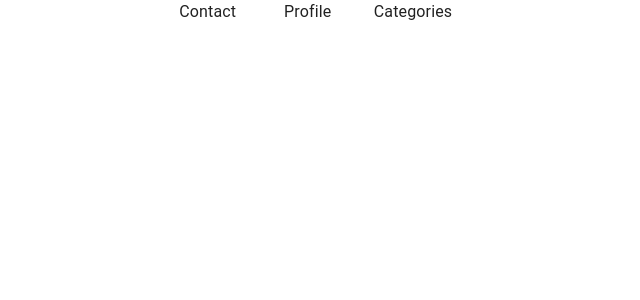
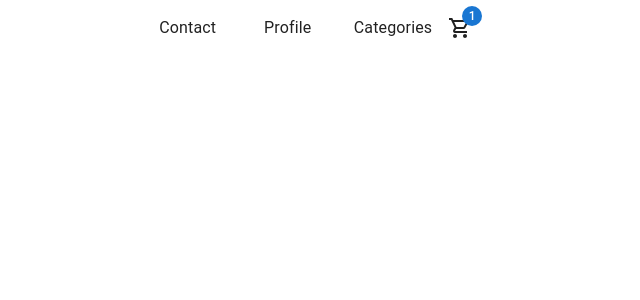
Before and after one commit to chucoyos/shopping_cart, a React (Vite) app: page / in a window 1280 px wide. Shown: the top 300 px of the page, without its empty margins (335-975 px from the left). Built offline with nearby package versions, Linux system fonts and the light colour scheme.

Commit message:
Add shopping cart icon and badge

```diff
--- a/src/components/nav.jsx
+++ b/src/components/nav.jsx
@@ -2,9 +2,10 @@ import * as React from 'react'
 import Box from '@mui/material/Box'
 import Menu from '@mui/material/Menu'
 import MenuItem from '@mui/material/MenuItem'
-
 import Typography from '@mui/material/Typography'
 import Tooltip from '@mui/material/Tooltip'
+import Badge from '@mui/material/Badge'
+import ShoppingCartOutlinedIcon from '@mui/icons-material/ShoppingCartOutlined'
 
 export default function AccountMenu() {
 	const [anchorEl, setAnchorEl] = React.useState(null)
@@ -23,6 +24,7 @@ export default function AccountMenu() {
 					alignItems: 'center',
 					justifyContent: 'center',
 					textAlign: 'center',
+					padding: '16px 0',
 				}}
 			>
 				<Typography sx={{ minWidth: 100 }}>Contact</Typography>
@@ -39,6 +41,12 @@ export default function AccountMenu() {
 						Categories
 					</Typography>
 				</Tooltip>
+				<Badge
+					badgeContent={1}
+					color='primary'
+				>
+					<ShoppingCartOutlinedIcon sx={{ ml: 2 }} />
+				</Badge>
 			</Box>
 			<Menu
 				anchorEl={anchorEl}
--- a/src/main.jsx
+++ b/src/main.jsx
@@ -1,8 +1,8 @@
 import React from 'react'
+import CssBaseline from '@mui/material/CssBaseline'
 import ReactDOM from 'react-dom/client'
 import Router from './Router'
 import './index.css'
-import CssBaseline from '@mui/material/CssBaseline'
 
 ReactDOM.createRoot(document.getElementById('root')).render(
 	<React.StrictMode>
```
